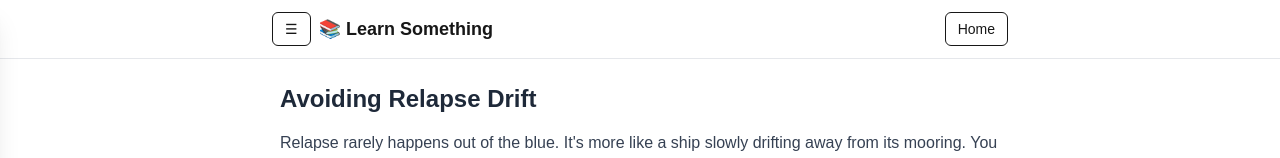
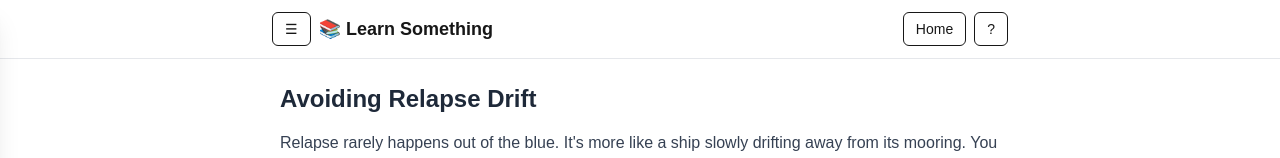
Before and after one commit to jaking1979/cmc-app-v0, a Next.js app: page /learn/avoiding-relapse-drift in a window 1280 px wide. Shown: the top 158 px of the page. Built offline with nearby package versions, Linux system fonts and the light colour scheme.

Commit message:
Fix TopNav prop on lesson page: onOpenInstructions -> onShowInstructions

```diff
--- a/src/app/learn/[slug]/page.tsx
+++ b/src/app/learn/[slug]/page.tsx
@@ -215,7 +215,7 @@ export default function LessonPage() {
 
   return (
     <>
-      <TopNav title="📚 Learn Something" onOpenInstructions={() => setShowInstr(true)} />
+      <TopNav title="📚 Learn Something" onShowInstructions={() => setShowInstr(true)} />
 
       <main className="min-h-screen bg-white px-4 sm:px-6 pb-24 pt-4 sm:pt-6 max-w-3xl mx-auto">
         <h1 className="text-2xl font-semibold mb-4 text-gray-800">{lesson.title}</h1>
```
